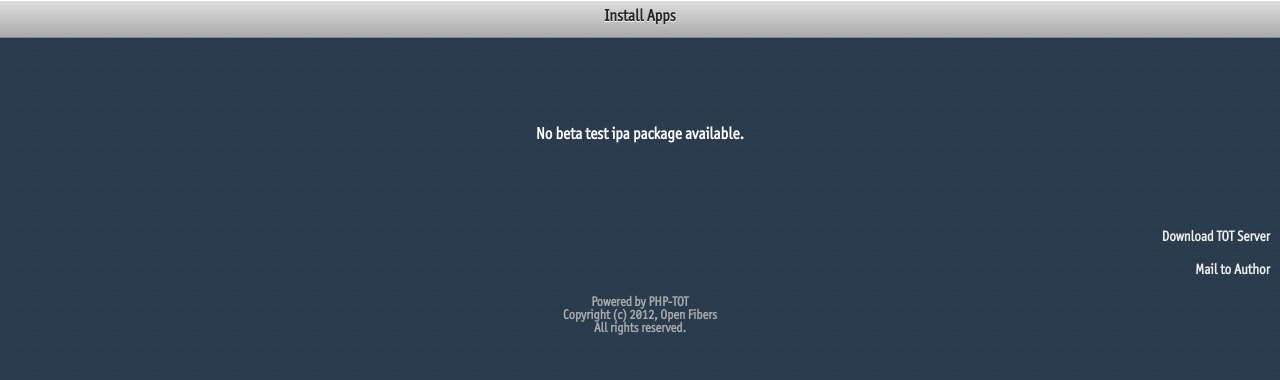
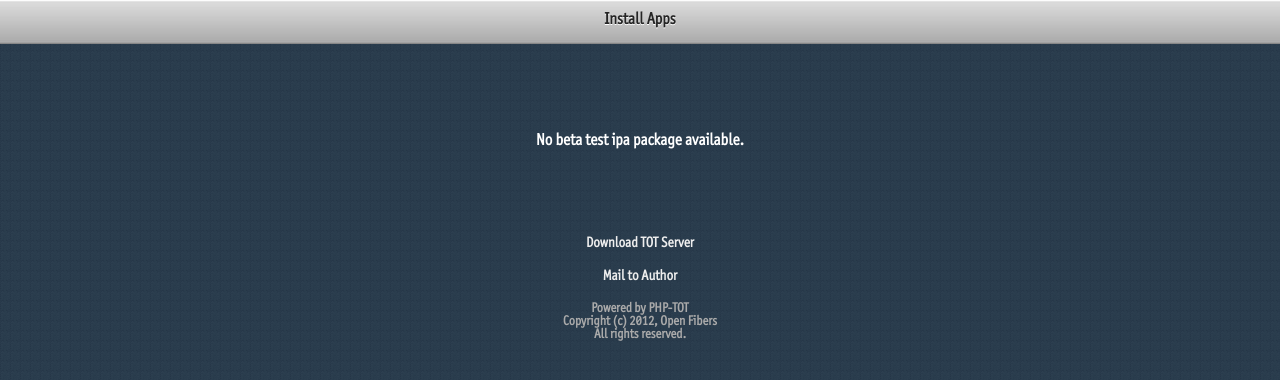
Before and after one commit to xcodefarfetchina/php-tot, a PHP site: page / in a window 1280 px wide. Shown: the top 380 px of the page. Run offline with PHP 8.4, Linux system fonts and the light colour scheme.

Commit message:
Title Height changed to 44px

```diff
--- a/index.php
+++ b/index.php
@@ -25,9 +25,9 @@ a:visited{text-decoration:none}
 a:hover {text-decoration:none}
 
 /*顶部NavigationBar布局*/
-#header {height:38px; background-image:url(Images/HeaderTitle.png);  margin:0 auto;}
+#header {height:44px; background-image:url(Images/HeaderTitle.png);  margin:0 auto;}
 /*顶部Title*/
-.headerTitle {padding-top: 8px;font-size:16px; font-family:AxelRegular; color:#252525; text-shadow: 0px 1px 0px #fff;}
+.headerTitle {padding-top: 11px;font-size:16px; font-family:AxelRegular; color:#252525; text-shadow: 0px 1px 0px #fff;}
 
 /*cell布局*/
 .cell {background:#f3f3f3; height: 89px; border-top:0px solid #fff; border-bottom:1px solid #d3d3d3; margin-top: 0px}
@@ -57,8 +57,8 @@ a:hover {text-decoration:none}
 .moreButton a {width: 65px; height: 24px; padding-top: 16px; padding-left: 10px; padding-right: 10px}
 
 .errorLabel {padding-top: 88px;font-size:16px; font-family:AxelRegular; color:#fff;}
-.downloadLabel {position: absolute; right: 10px; font-size:14px; font-family:AxelRegular; color:#eee;}
-.contractMeLabel {position: absolute; right: 10px; font-size:14px; font-family:AxelRegular; color:#eee;}
+.downloadLabel {/*position: absolute; right: 10px; */font-size:14px; font-family:AxelRegular; color:#eee;}
+.contractMeLabel {/*position: absolute; right: 10px; */font-size:14px; font-family:AxelRegular; color:#eee;}
 
 </style>
 </head>
--- a/testindex.html
+++ b/testindex.html
@@ -25,9 +25,9 @@ a:visited{text-decoration:none}
 a:hover {text-decoration:none}
 
 /*顶部NavigationBar布局*/
-#header {height:38px; background-image:url(Images/HeaderTitle.png);  margin:0 auto;}
+#header {height:44px; background-image:url(Images/HeaderTitle.png);  margin:0 auto;}
 /*顶部Title*/
-.headerTitle {padding-top: 8px;font-size:16px; font-family:AxelRegular; color:#252525; text-shadow: 0px 1px 0px #fff;}
+.headerTitle {padding-top: 11px;font-size:16px; font-family:AxelRegular; color:#252525; text-shadow: 0px 1px 0px #fff;}
 
 /*cell布局*/
 .cell {background:#f3f3f3; height: 89px; border-top:0px solid #fff; border-bottom:1px solid #d3d3d3; margin-top: 0px}
```
Also changed, not shown: Images/HeaderTitle.png.
